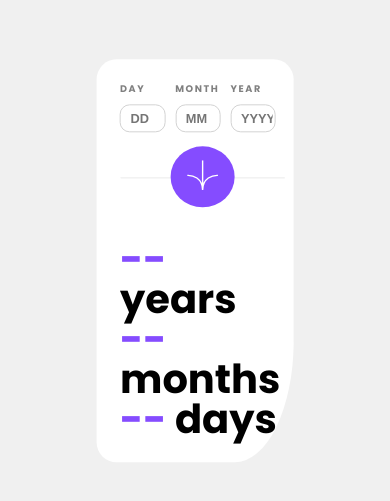
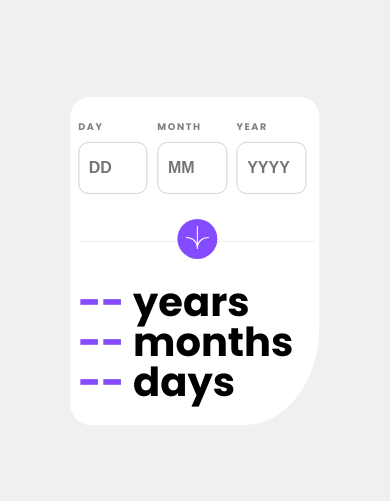
Before and after one commit to JooM23/age-app, a React (Create React App) app: page / in a window 390 px wide. Shown: the part 161-662 px from the top of the page. Built offline with nearby package versions, Linux system fonts and the light colour scheme.

Commit message:
Responsive updates

```diff
--- a/src/index.css
+++ b/src/index.css
@@ -74,10 +74,10 @@ img {
     width: 2rem;
 }
 
-@media (min-width: 300px) and (max-width: 960px) {
+@media screen and (min-width: 0px) and (max-width: 767px) {
 
     p {
-        font-size: 0.4rem;
+        font-size: 0.45rem;
     }
 
     h1 {
@@ -86,8 +86,7 @@ img {
     }
 
     .form-data {
-        padding: 6%;
-        padding-right: 2%;
+        padding: 6% 1% 6% 2%;
     }
 
     label {
@@ -95,9 +94,9 @@ img {
     }
 
     input {
-        width: 2rem;
-        height: 1.5rem;
-        font-size: 0.8rem;
+        width: 3.5rem;
+        height: 3rem;
+        font-size: 1rem;
         padding-left: 0.6rem;
         margin-right: 0.6rem;
     }
@@ -114,6 +113,15 @@ img {
 
     button {
         position: relative;
-        bottom: 2rem;
+        bottom: 1.4rem;
+    }
+
+    img {
+        width: 1.5rem;
+    }
+
+    .arrow {
+        width: 2.5rem;
+        height: 2.5rem;
     }
 }
```
